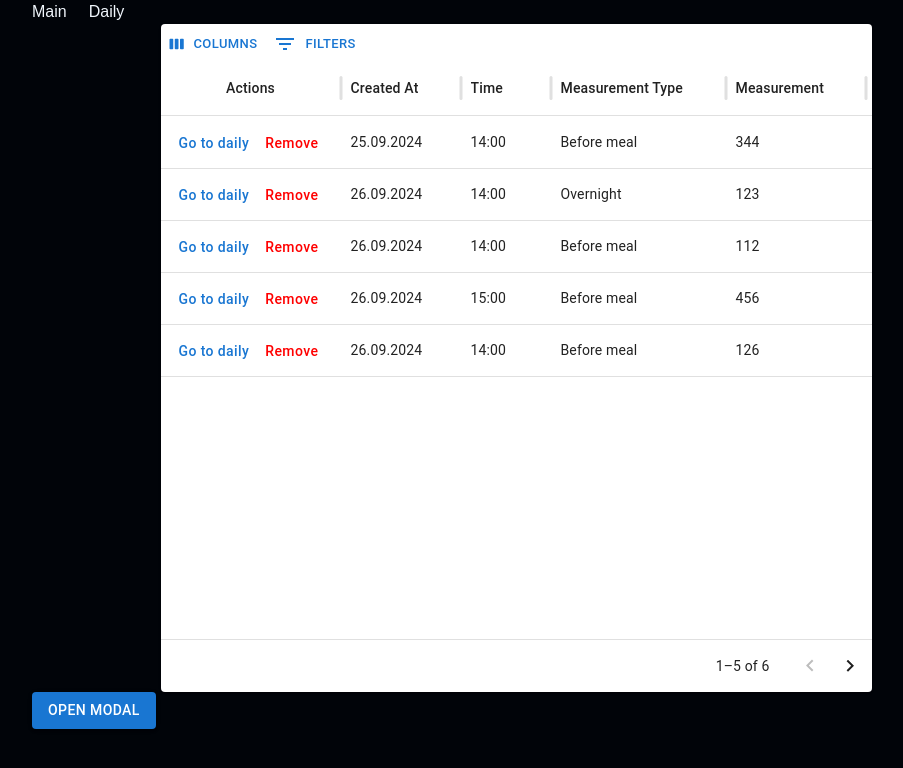
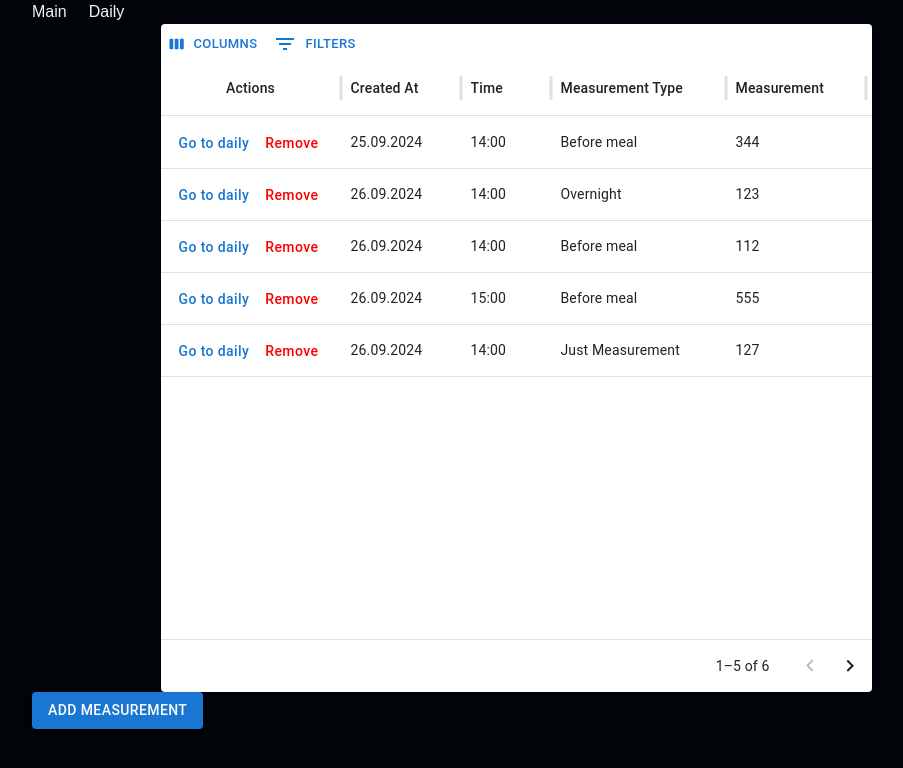
Before and after one commit to Vladislav-096/blood-sugar-monitoring-diary, a React (Vite) app: page / in a window 1280 px wide. Shown: the top 768 px of the page, without its empty margins (124-1027 px from the left). Built offline with nearby package versions, Linux system fonts and the light colour scheme; data requests are answered from the project's data file; a web font is replaced by a local one.

Commit message:
feat: implemented loader for loading status after submit edit measurement modal

```diff
--- a/db.json
+++ b/db.json
@@ -27,18 +27,18 @@
     {
       "id": "7",
       "createdAt": 1727371655,
-      "updatedAt": 1739215849,
+      "updatedAt": 1743683105,
       "time": "15:00",
       "typeOfMeasurement": "1",
-      "measurement": 456
+      "measurement": 555
     },
     {
       "id": "8",
       "createdAt": 1727371655,
-      "updatedAt": 1743604860,
+      "updatedAt": 1743689395,
       "time": "14:00",
-      "typeOfMeasurement": "1",
-      "measurement": 126,
+      "typeOfMeasurement": "3",
+      "measurement": 127,
       "afterMealMeasurement": {
         "meal": [
           {
@@ -58,7 +58,15 @@
       "updatedAt": 1740145363,
       "time": "16:42",
       "typeOfMeasurement": "2",
-      "measurement": 987
+      "measurement": 888,
+      "afterMealMeasurement": {
+        "meal": [
+          {
+            "portion": 211,
+            "dish": "qqq"
+          }
+        ]
+      }
     }
   ],
   "typesOfMeasuremens": [
--- a/src/components/Loader/loader.module.scss
+++ b/src/components/Loader/loader.module.scss
@@ -1,18 +1,18 @@
 @use "../../styles/_variables" as *;
 
 .wrapper {
-  --uib-size: 55px;
+  // --uib-size: 55px;
   --uib-speed: 1s;
   --uib-stroke: 3px;
-  position: absolute;
-  top: 50%;
-  left: 50%;
-  transform: translate(-50%, -50%);
-  display: flex;
-  align-items: center;
-  justify-content: flex-start;
-  height: var(--uib-size);
-  width: var(--uib-size);
+  // position: absolute;
+  // top: 50%;
+  // left: 50%;
+  // transform: translate(-50%, -50%);
+  // display: flex;
+  // align-items: center;
+  // justify-content: flex-start;
+  // height: var(--uib-size);
+  // width: var(--uib-size);
 
   .line {
     position: absolute;
--- a/src/features/diaryTable/DiaryTable.tsx
+++ b/src/features/diaryTable/DiaryTable.tsx
@@ -1,6 +1,6 @@
 import { useEffect, useState } from "react";
 import { useAppDispatch, useAppSelector } from "../../app/hooks";
-import { Button } from "@mui/material";
+import { Box, Button } from "@mui/material";
 import { MeasurementModal } from "../measurementModal/MeasurementModal";
 import {
   fetchEditMeasurement,
@@ -41,8 +41,6 @@ export const DiaryTable = () => {
     return response;
   };
 
-  type DispatchResponse = ReturnType<typeof dispatchEditMeasurementSync>;
-
   const measurements = useAppSelector(
     (state) => state.measurements.measurements
   );
@@ -55,7 +53,7 @@ export const DiaryTable = () => {
     (state) => state.typesOfMeasurements.typesOfMeasurements
   );
 
-  const typesOfMeasurementStatus = useAppSelector(
+  const getTypesOfMeasurementStatus = useAppSelector(
     (state) => state.typesOfMeasurements.checkoutState
   );
 
@@ -77,14 +75,27 @@ export const DiaryTable = () => {
 
   if (
     getMeasurementsStatus === "LOADING" ||
-    typesOfMeasurementStatus === "LOADING"
+    getTypesOfMeasurementStatus === "LOADING"
   ) {
-    return <Loader />;
+    return (
+      <Box
+        sx={{
+          position: "absolute",
+          width: "10vw",
+          height: "10vh",
+          top: "50%",
+          left: "50%",
+          transform: "translate(-50%, -50%)",
+        }}
+      >
+        <Loader />
+      </Box>
+    );
   }
 
   if (
     getMeasurementsStatus === "ERROR" ||
-    typesOfMeasurementStatus === "ERROR"
+    getTypesOfMeasurementStatus === "ERROR"
   ) {
     let error = "";
     if (measurementsError === "" || typesOfMeasurementsError === "") {
@@ -114,7 +125,7 @@ export const DiaryTable = () => {
     <>
       <Table
         rows={measurements}
-        // typesOfMeasurementStatus={typesOfMeasurementStatus}
+        // getTypesOfMeasurementStatus={getTypesOfMeasurementStatus}
         // getMeasurementsStatus={getMeasurementsStatus}
         typesOfMeasurement={typesOfMeasurement}
         dispatchFilteredMeasurements={dispatchFilteredMeasurements}
@@ -123,7 +134,7 @@ export const DiaryTable = () => {
         // dispatchAfterMealMeasurement={dispatchAfterMealMeasurement}
       />
       <Button onClick={handleOpen} variant="contained">
-        open modal
+        add measurement
       </Button>
       <MeasurementModal open={open} handleClose={handleClose} />
     </>
--- a/src/features/editAfterMealMeasurementModal/EditAfterMealMeasurementModa.tsx
+++ b/src/features/editAfterMealMeasurementModal/EditAfterMealMeasurementModa.tsx
@@ -1,6 +1,11 @@
 import { useEffect, useState } from "react";
 import { useAppDispatch, useAppSelector } from "../../app/hooks";
-import { FieldName, FormTypes, MeasurementData, textFieldStyle } from "../../types/types";
+import {
+  FieldName,
+  FormTypes,
+  MeasurementData,
+  textFieldStyle,
+} from "../../types/types";
 import { Controller, useFieldArray, useForm } from "react-hook-form";
 import { fetchEditMeasurement } from "../shared/slices/measurementsSlice";
 import {
@@ -17,6 +22,7 @@ import { modalContentStyles } from "../../utils/modalContentStyles";
 import styles from "./editAfterMealMeasurementModal.module.scss";
 import { initialAfterMealMeasurement } from "../../constants/constants";
 import { CustomErrorAlert } from "../../components/CustomErrorAlert/CustomErrorAlert";
+import { Loader } from "../../components/Loader/Loader";
 
 interface EditAfterMeasurementModal {
   afterMealMeasurement: MeasurementData;
@@ -284,8 +290,28 @@ export const EditAfterMeasurementModal = ({
                   )}
                 />
               </FormControl>
-              <Button type="submit" variant="contained">
-                submit
+              <Button
+                type="submit"
+                variant="contained"
+                sx={{
+                  position: "relative",
+                  paddingRight:
+                    editMeasurementsErrorStatus === "LOADING" ? "33px" : "16px",
+                }}
+              >
+                <Typography>submit</Typography>
+                {editMeasurementsErrorStatus === "LOADING" && (
+                  <Box
+                    sx={{
+                      position: "absolute",
+                      width: "18%",
+                      height: "65%",
+                      right: "7px",
+                    }}
+                  >
+                    <Loader />
+                  </Box>
+                )}
               </Button>
             </form>
           </Box>
--- a/src/features/shared/slices/measurementsSlice.ts
+++ b/src/features/shared/slices/measurementsSlice.ts
@@ -70,6 +70,8 @@ export const fetchEditMeasurement = createAsyncThunk(
 export type FetchMeasurementResponse = ReturnType<
   typeof fetchEditMeasurement
 >;
+
+// export type FetchMeasurementResponse = Promise<MeasurementData>;
 
 export const measurementsSlice = createSlice({
   name: "measurements",
```
